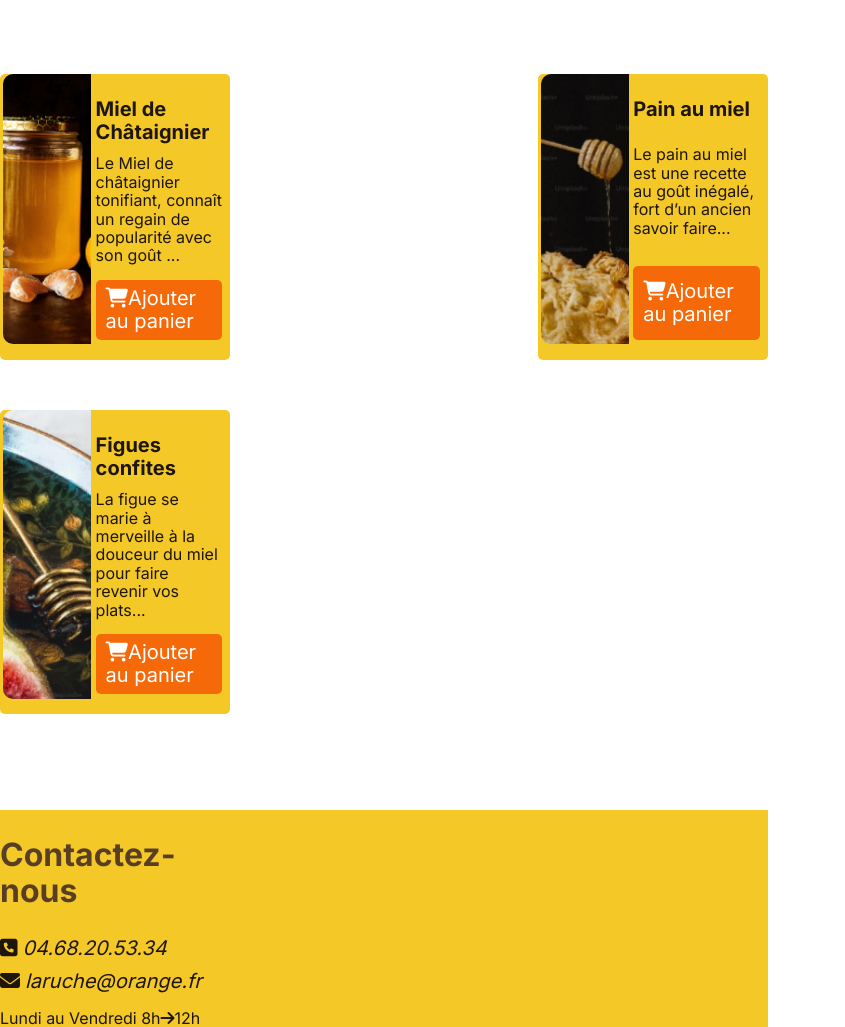
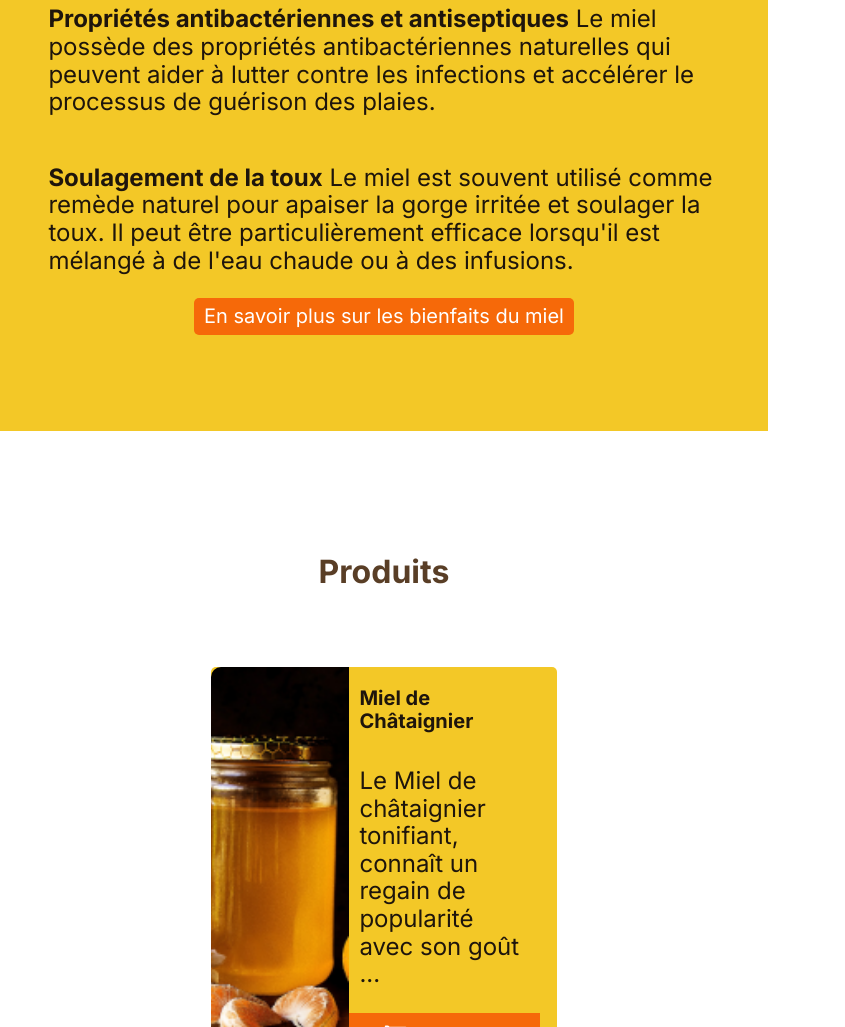
Before and after one commit to belaid01500/LaRuche, a plain HTML site: page index.html in a window 768 px wide. Shown: the part 1773-2800 px from the top of the page, 845 px wide, since content can reach past the window. Drawn offline with Linux system fonts and the light colour scheme.

Commit message:
change all

```diff
--- a/index.html
+++ b/index.html
@@ -27,7 +27,11 @@
           <a href="#">Découvrez notre sélection de miel</a>
         </div>
       </div>
-      <img src="./assets/abeille.png" alt="photo d'une abeille" />
+      <img
+        class="img-abeille"
+        src="./assets/abeille.png"
+        alt="photo d'une abeille"
+      />
     </header>
 
     <main>
@@ -102,11 +106,11 @@
             />
             <div class="infocarte flex">
               <h3>Miel de Châtaignier</h3>
-              <p>
+              <p class="margin-b">
                 Le Miel de châtaignier tonifiant, connaît un regain de
                 popularité avec son goût ...
               </p>
-              <div class="button">
+              <div class="button-card">
                 <a href="#"
                   ><i class="fa-solid fa-cart-shopping"></i>Ajouter au panier</a
                 >
@@ -122,7 +126,7 @@
                 Le pain au miel est une recette au goût inégalé, fort d’un
                 ancien savoir faire...
               </p>
-              <div class="button">
+              <div class="button-card">
                 <a href="#"
                   ><i class="fa-solid fa-cart-shopping"></i>Ajouter au panier</a
                 >
@@ -142,7 +146,7 @@
                 La figue se marie à merveille à la douceur du miel pour faire
                 revenir vos plats...
               </p>
-              <div class="button">
+              <div class="button-card">
                 <a href="#"
                   ><i class="fa-solid fa-cart-shopping"></i>Ajouter au panier</a
                 >
@@ -154,7 +158,7 @@
     </main>
     <!------------------------------------------- SECTION Footer ------------------------->
     <footer class="flex bg padding">
-      <div>
+      <div class="footer-1">
         <h2>Contactez-nous</h2>
         <address>
           <a href="#"><i class="fa-solid fa-square-phone"></i>04.68.20.53.34</a>
@@ -167,7 +171,7 @@
         </p>
       </div>
 
-      <div>
+      <div class="footer-2">
         <h2>Réseaux</h2>
         <div class="column-middle">
           <a href="https://wwwfacebook.com"
--- a/style.css
+++ b/style.css
@@ -32,7 +32,7 @@ h3 {
 
 p {
   font-weight: 500;
-  font-size: 1rem;
+  font-size: 1.5rem;
   color: var(--third-color);
 }
 
@@ -50,7 +50,13 @@ a {
   padding: 7px 10px;
   border-radius: 5px;
   width: fit-content;
-  margin-top: 15px;
+  margin-bottom: 25px;
+}
+.button-card {
+  background-color: var(--for-color);
+  color: #fff;
+  padding: 12px 20px;
+  margin-bottom: 25px;
 }
 .flex {
   display: flex;
@@ -67,6 +73,9 @@ a {
 }
 .margins {
   margin: 6rem 0 6rem 0;
+}
+.margin-b {
+  margin-bottom: 25px;
 }
 
 /*** HERO **/
@@ -99,9 +108,7 @@ header img {
 .card {
   width: 26.6%;
   display: flex;
-  justify-content: center;
   flex-wrap: wrap;
-  padding-bottom: 2%;
   border-radius: 5px;
 }
 .card img {
@@ -109,12 +116,13 @@ header img {
 }
 
 .infocarte {
-  width: 90%;
+  width: 100%;
   justify-content: center;
 }
 .infocarte h3,
 p {
   width: 100%;
+  padding: 0 10px;
 }
 
 /**************** footer ***********/
@@ -166,16 +174,35 @@ footer p {
     width: 100%;
     flex-direction: column-reverse;
   }
+  .flex {
+    justify-content: center;
+  }
   .padding {
     padding: 0;
   }
   .ruche {
     width: 100%;
   }
+  .ruche h1,
+  h2 {
+    text-align: center;
+  }
+  p {
+    font-size: 1.3rem;
+  }
+  .button {
+    margin: 0 10%;
+  }
+  .img-abeille {
+    width: 15rem;
+  }
   /*************** Engagement *****************/
 
   .engagement div p {
     width: 100%;
+  }
+  .engagement {
+    padding: 0 5%;
   }
 
   /************ Bien faits du miel ************/
@@ -183,27 +210,35 @@ footer p {
   .bienfaits div p {
     width: 100%;
   }
+  .bienfaits {
+    padding: 0 5%;
+  }
+
   /********************* Produits ************/
   .card {
     width: 100%;
   }
   .card img {
-    width: 38%;
+    width: 40%;
+    height: auto;
     object-fit: cover;
     border-radius: 10px 0 0 10px;
   }
   .infocarte {
     width: 55%;
-    padding: 2%;
   }
   .infocarte h3 {
     margin-bottom: 10px;
   }
-  .infocarte p {
-    margin: 0;
-  }
   .container-product {
     gap: 50px;
+  }
+  .button-card {
+    background-color: var(--for-color);
+    color: #fff;
+    text-align: center;
+    padding: 12px 8px;
+    margin-bottom: 25px;
   }
 
   /***************** FOOTER ***************/
@@ -212,13 +247,38 @@ footer p {
     flex-direction: column;
     gap: 20px;
   }
+  .footer-1 {
+    width: 100%;
+    text-align: center;
+  }
+  .footer-2 {
+    width: 100%;
+    text-align: center;
+  }
+  .column-middle {
+    width: 100%;
+  }
+  .columnright {
+    width: 100%;
+    text-align: center;
+  }
+  li a {
+    color: var(--third-color);
+    font-weight: 600;
+  }
 }
 
 /***** Responsive tablette horizontal *****/
 
-@media screen and (min-width: 575px) and (max-width: 1080px) {
+@media screen and (min-width: 768px) and (max-width: 1080px) {
   header {
     height: 100%;
+  }
+  .padding {
+    padding: 0 5%;
+  }
+  p {
+    font-size: 1.5rem;
   }
 
   header h1 {
@@ -226,7 +286,7 @@ footer p {
     margin: 0;
   }
   header h2 {
-    font-size: 1rem;
+    font-size: 1.5rem;
   }
   .button {
     display: flex;
@@ -237,7 +297,7 @@ footer p {
   /**************** Produits **********/
 
   .card {
-    width: 30%;
+    width: 50%;
   }
   .card h3 {
     width: 100%;
```
